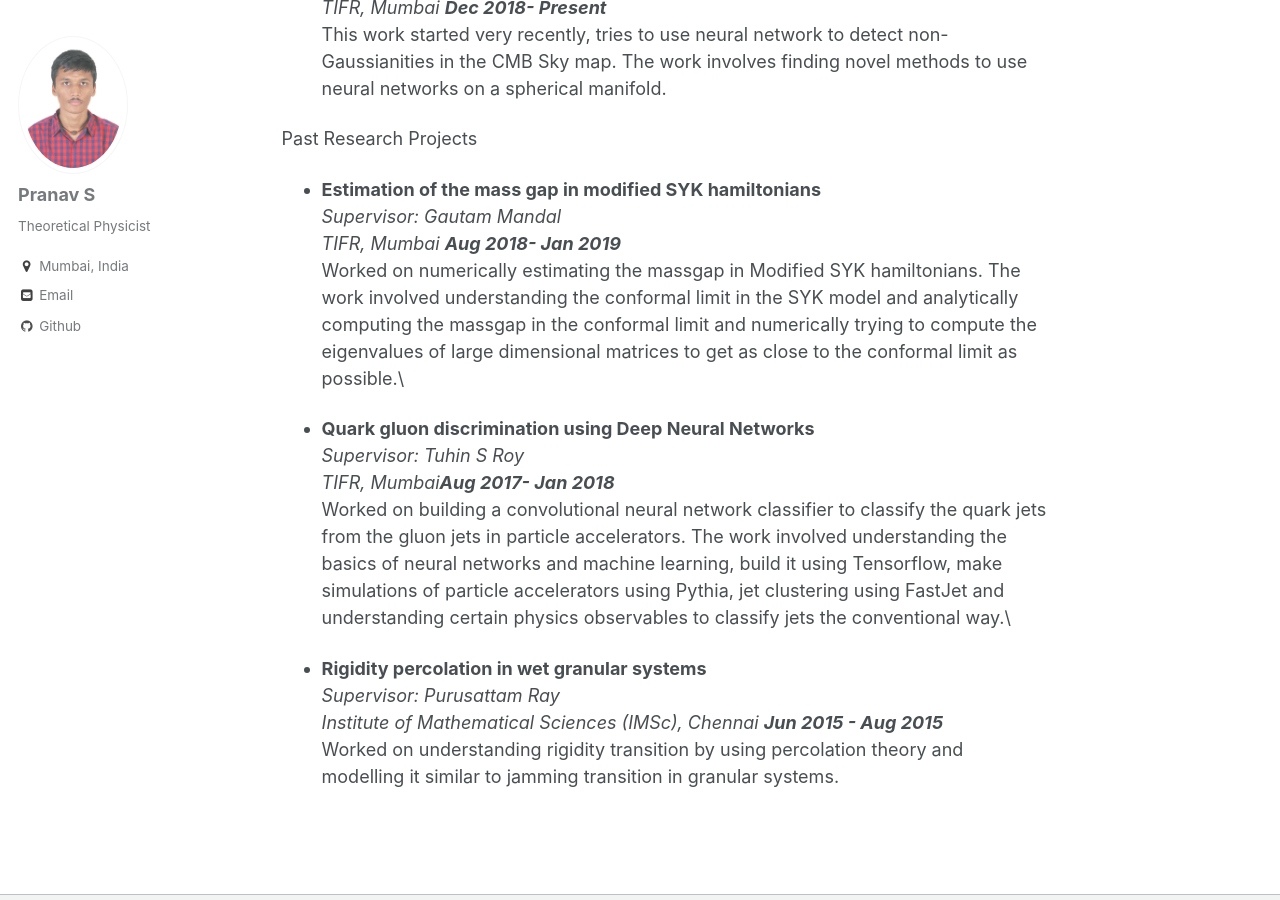
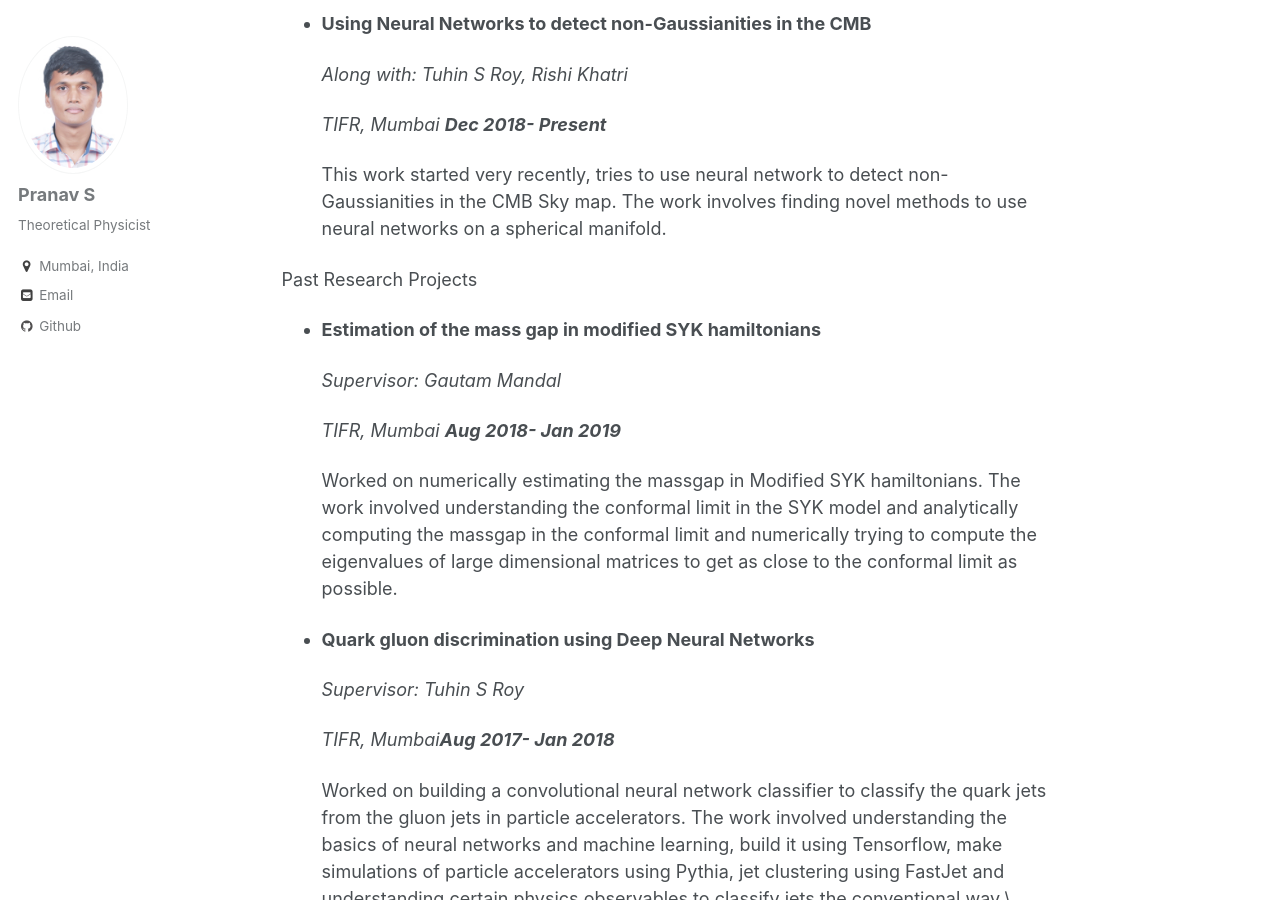
Before and after one commit to psampathkumar/psampathkumar.github.io, a Jekyll site: the page built from _pages/projects.md, in a window 1280 px wide and 900 px high, scrolled down 456 px. Built offline with Jekyll 4.4.1, drawn with Linux system fonts in a browser that asks for light colours.

Commit message:
Rearranging pages

```diff
--- a/_pages/projects.md
+++ b/_pages/projects.md
@@ -9,16 +9,22 @@ permalink: /projects.html
 Ongoing Research Projects
 
 -   **Cross corelation between GL and SZ maps to constraint Cosmological
-    parameters**\
-    *Supervisor: Subhabrata Majumdar*\
-    *TIFR, Mumbai* ***Aug 2018- Present***\
+    parameters**
+
+    *Supervisor: Subhabrata Majumdar*
+
+    *TIFR, Mumbai* ***Aug 2018- Present***
+
     The work involves understanding statistical analysis of data from a
     cosmology perspective. It also involves using libraries such as
     HealPy, PyFITS to manipulate the data (Part of Master's thesis)
 
--   **Using Neural Networks to detect non-Gaussianities in the CMB**\
-    *Along with: Tuhin S Roy, Rishi Khatri*\
-    *TIFR, Mumbai* ***Dec 2018- Present***\
+-   **Using Neural Networks to detect non-Gaussianities in the CMB**
+
+    *Along with: Tuhin S Roy, Rishi Khatri*
+
+    *TIFR, Mumbai* ***Dec 2018- Present***
+
     This work started very recently, tries to use neural network to
     detect non-Gaussianities in the CMB Sky map. The work involves
     finding novel methods to use neural networks on a spherical
@@ -26,19 +32,25 @@ Ongoing Research Projects
 
 Past Research Projects
 
--   **Estimation of the mass gap in modified SYK hamiltonians**\
-    *Supervisor: Gautam Mandal*\
-    *TIFR, Mumbai* ***Aug 2018- Jan 2019***\
+-   **Estimation of the mass gap in modified SYK hamiltonians**
+
+    *Supervisor: Gautam Mandal*
+
+    *TIFR, Mumbai* ***Aug 2018- Jan 2019***
+
     Worked on numerically estimating the massgap in Modified SYK
     hamiltonians. The work involved understanding the conformal limit in
     the SYK model and analytically computing the massgap in the
     conformal limit and numerically trying to compute the eigenvalues of
     large dimensional matrices to get as close to the conformal limit as
-    possible.\
+    possible.
 
--   **Quark gluon discrimination using Deep Neural Networks**\
-    *Supervisor: Tuhin S Roy*\
-    *TIFR, Mumbai****Aug 2017- Jan 2018***\
+-   **Quark gluon discrimination using Deep Neural Networks**
+
+    *Supervisor: Tuhin S Roy*
+
+    *TIFR, Mumbai****Aug 2017- Jan 2018***
+
     Worked on building a convolutional neural network classifier to
     classify the quark jets from the gluon jets in particle
     accelerators. The work involved understanding the basics of neural
@@ -47,10 +59,13 @@ Past Research Projects
     using FastJet and understanding certain physics observables to
     classify jets the conventional way.\
 
--   **Rigidity percolation in wet granular systems**\
-    *Supervisor: Purusattam Ray*\
+-   **Rigidity percolation in wet granular systems**
+
+    *Supervisor: Purusattam Ray*
+
     *Institute of Mathematical Sciences (IMSc), Chennai* ***Jun 2015 -
-    Aug 2015***\
+    Aug 2015***
+
     Worked on understanding rigidity transition by using percolation
     theory and modelling it similar to jamming transition in granular
     systems.
```
Also changed, not shown: _pages/education.md (+12 -5 lines), _pages/talks.md (+12 -6 lines), images/image001.jpg.
